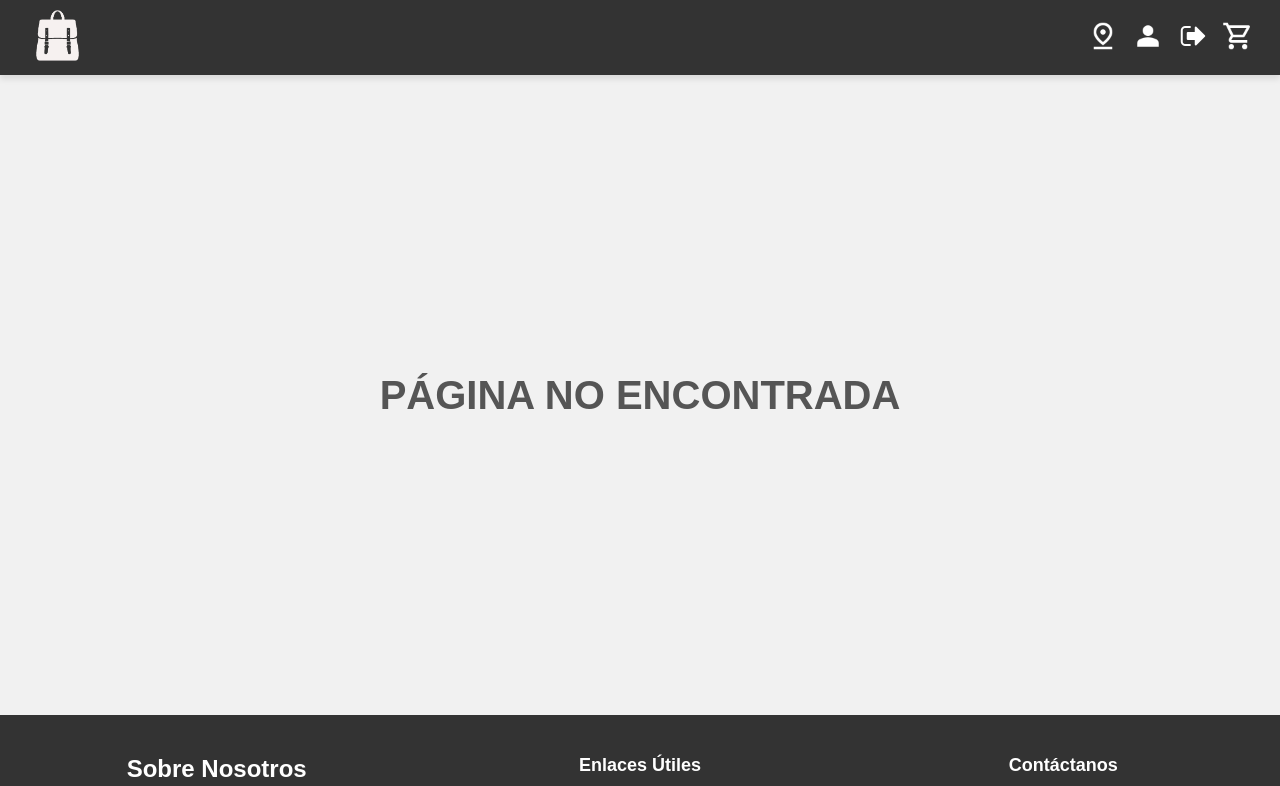
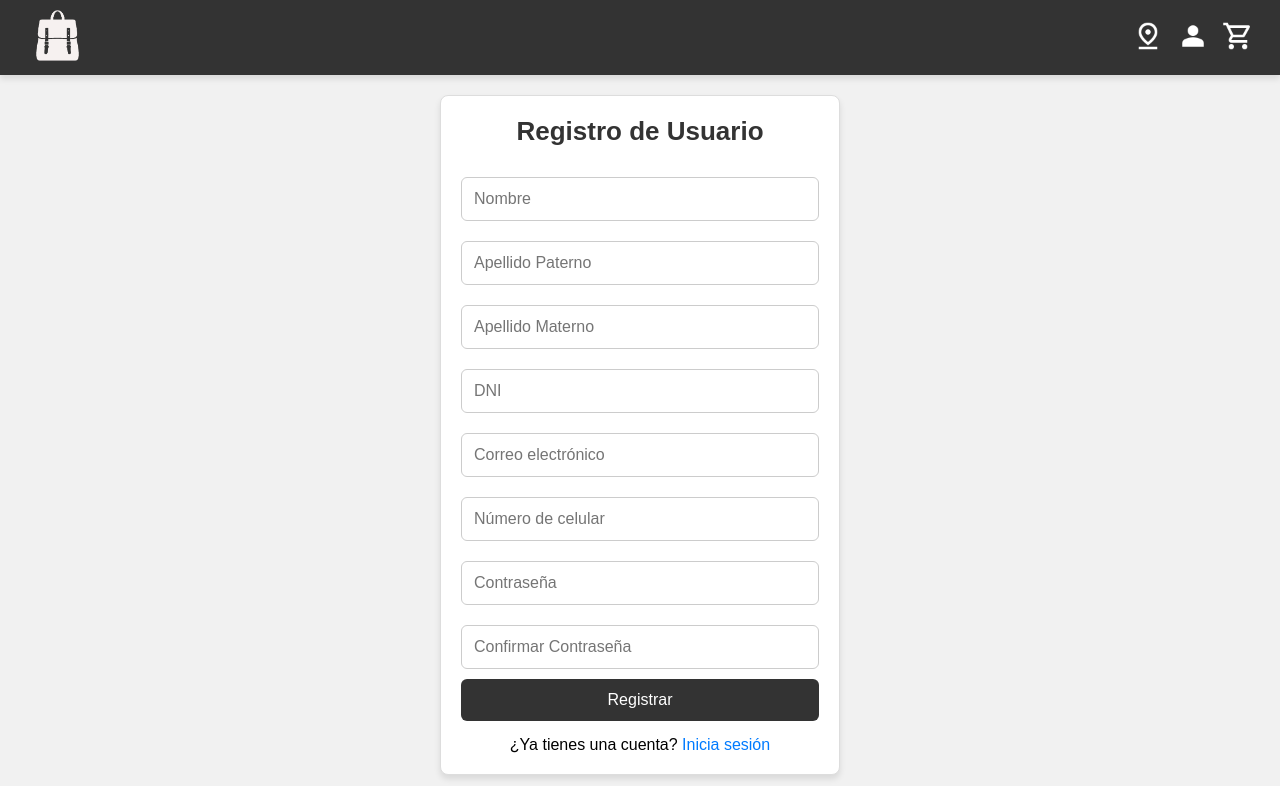
Before and after one commit to SoySergiooo/FrontEndProy-React, a React (Vite) app: page /registro in a window 1280 px wide. Shown: the top 786 px of the page. Built offline with nearby package versions, Linux system fonts and the light colour scheme.

Commit message:
registro y login de usuarios operativos

```diff
--- a/src/App.jsx
+++ b/src/App.jsx
@@ -7,19 +7,15 @@ import Pago from './views/Pago'; // Página de pago
 import NotFound from './views/NotFound'; // Página para rutas no encontradas
 import FooterComponente from './components/footerComponente';
 import LoginForm from "./views/LoginForm";
+import Registro from "./Components/Registro";
 
 function App() {
 
-  const [usuarios] = useState([
-    { email: "ugalvez987@gmail.com", password: "asdf1234" },
-    { email: "otroemail@gmail.com", password: "12345678" },
-  ]);
   const [currentUser, setCurrentUser] = useState(null);
 
   const handleLogin = (user) => {
     setCurrentUser(user);
-    alert(`Bienvenido, ${user.email}`);
-
+    alert(`Bienvenido, ${user.nombre}`);
   }
 
   return (
@@ -29,7 +25,8 @@ function App() {
         <Route path="/" element={<Home />} />
         <Route path="/carrito" element={<Carrito />} />
         <Route path="/pago" element={<Pago />} />
-        <Route path="/login" element={<LoginForm usuarios={usuarios} onLogin={handleLogin} />}/>
+        <Route path="/login" element={<LoginForm onLogin={handleLogin} />}/>
+        <Route path="/registro" element={<Registro />} />
         <Route path="*" element={<NotFound />} />
       </Routes>
       <FooterComponente />
--- /dev/null
+++ b/src/Components/Registro.jsx
@@ -0,0 +1,141 @@
+import React, { useState } from "react";
+import "./Registro.css";
+
+function Registro() {
+  const [formData, setFormData] = useState({
+    nombre: "",
+    apellidoPaterno: "",
+    apellidoMaterno: "",
+    dni: "",
+    email: "",
+    celular: "",
+    password: "",
+    confirmPassword: "",
+  });
+
+  const [error, setError] = useState("");
+
+  const handleChange = (e) => {
+    setFormData({
+      ...formData,
+      [e.target.name]: e.target.value,
+    });
+  };
+
+  const handleSubmit = (e) => {
+    e.preventDefault();
+
+    // Verificar que todos los campos estén completos
+    if (
+      !formData.nombre ||
+      !formData.apellidoPaterno ||
+      !formData.apellidoMaterno ||
+      !formData.dni ||
+      !formData.email ||
+      !formData.celular ||
+      !formData.password ||
+      !formData.confirmPassword
+    ) {
+      setError("Por favor, completa todos los campos.");
+      return;
+    }
+
+    // Verificar si las contraseñas coinciden
+    if (formData.password !== formData.confirmPassword) {
+      setError("Las contraseñas no coinciden.");
+      return;
+    }
+
+    // Lógica para almacenar el usuario (en localStorage)
+    const usuarios = JSON.parse(localStorage.getItem("usuarios")) || [];
+    usuarios.push(formData);
+    localStorage.setItem("usuarios", JSON.stringify(usuarios));
+
+    // Limpiar el formulario después de registrar
+    setFormData({
+      nombre: "",
+      apellidoPaterno: "",
+      apellidoMaterno: "",
+      dni: "",
+      email: "",
+      celular: "",
+      password: "",
+      confirmPassword: "",
+    });
+
+    setError(""); // Limpiar el mensaje de error
+    alert("Usuario registrado con éxito.");
+  };
+
+  return (
+    <div className="registro-container">
+      <h1>Registro de Usuario</h1>
+      <form onSubmit={handleSubmit}>
+        <input
+          type="text"
+          name="nombre"
+          value={formData.nombre}
+          onChange={handleChange}
+          placeholder="Nombre"
+        />
+        <input
+          type="text"
+          name="apellidoPaterno"
+          value={formData.apellidoPaterno}
+          onChange={handleChange}
+          placeholder="Apellido Paterno"
+        />
+        <input
+          type="text"
+          name="apellidoMaterno"
+          value={formData.apellidoMaterno}
+          onChange={handleChange}
+          placeholder="Apellido Materno"
+        />
+        <input
+          type="text"
+          name="dni"
+          value={formData.dni}
+          onChange={handleChange}
+          placeholder="DNI"
+        />
+        <input
+          type="email"
+          name="email"
+          value={formData.email}
+          onChange={handleChange}
+          placeholder="Correo electrónico"
+        />
+        <input
+          type="text"
+          name="celular"
+          value={formData.celular}
+          onChange={handleChange}
+          placeholder="Número de celular"
+        />
+        <input
+          type="password"
+          name="password"
+          value={formData.password}
+          onChange={handleChange}
+          placeholder="Contraseña"
+        />
+        <input
+          type="password"
+          name="confirmPassword"
+          value={formData.confirmPassword}
+          onChange={handleChange}
+          placeholder="Confirmar Contraseña"
+        />
+        {error && <p className="error">{error}</p>}
+        <button type="submit">Registrar</button>
+      </form>
+      <div className="login-link">
+        <span>¿Ya tienes una cuenta? </span>
+        <a href="/login">Inicia sesión</a>
+      </div>
+    </div>
+  );
+}
+
+export default Registro;
--- a/src/Components/headerComponente.jsx
+++ b/src/Components/headerComponente.jsx
@@ -11,6 +11,7 @@ import CartFull from '../assets/images/cartFull.png';
 
 const Header = () => {
   const [carritoVacio, setCarritoVacio] = useState(true);
+  const [usuarioLogueado, setUsuarioLogueado] = useState(false);
 
   // Función para actualizar el carrito y verificar si está vacío
   const actualizarCarrito = () => {
@@ -18,8 +19,13 @@ const Header = () => {
     setCarritoVacio(carrito.length === 0);
   };
 
-  // Usamos useEffect para actualizar el carrito cuando la página carga o cuando se modifica
+  // Usamos useEffect para actualizar el carrito y el estado de login
   useEffect(() => {
+    // Verificar si el usuario está logueado
+    const loggedIn = localStorage.getItem('userLoggedIn') === 'true';
+    console.log('Estado de usuarioLogueado:', loggedIn); // Verificar si la lectura de localStorage es correcta
+    setUsuarioLogueado(loggedIn);
+
     actualizarCarrito();
 
     // Evento que se disparará cuando el localStorage se actualice
@@ -32,8 +38,9 @@ const Header = () => {
   }, []);
 
   const cerrarSesion = () => {
+    localStorage.setItem('userLoggedIn', 'false');
+    setUsuarioLogueado(false);
     console.log('Sesión cerrada');
-    return false;
   };
 
   return (
@@ -51,16 +58,20 @@ const Header = () => {
               <img src={Ubicacion} alt="Ubicanos" className="icono-ubicacion" />
             </Link>
           </li>
-          <li className="icon" id="icono-login">
-            <Link to="/login">
-              <img src={Login} alt="Login" className="icono-carrito-vacio" />
-            </Link>
+
+          {/* Si el usuario está logueado, muestra el ícono de Logout, si no, el de Login */}
+          <li className="icon" id="icono-login-logout">
+            {usuarioLogueado ? (
+              <a href="#" onClick={cerrarSesion}>
+                <img src={Logout} alt="Cerrar Sesión" className="icono-carrito-vacio" />
+              </a>
+            ) : (
+              <Link to="/login">
+                <img src={Login} alt="Login" className="icono-carrito-vacio" />
+              </Link>
+            )}
           </li>
-          <li className="icon" id="icono-logout">
-            <a href="#" onClick={cerrarSesion}>
-              <img src={Logout} alt="Cerrar Sesión" className="icono-carrito-vacio" />
-            </a>
-          </li>
+
           {/* Muestra el ícono de carrito correspondiente */}
           {carritoVacio ? (
             <li className="icon" id="icono-carrito-vacio">
--- /dev/null
+++ b/src/Components/registro.css
@@ -0,0 +1,70 @@
+/* Contenedor principal para el formulario de registro */
+.registro-container {
+    max-width: 400px;
+    margin: 20px auto;
+    padding: 20px;
+    background-color: #ffffff; /* Fondo blanco para el formulario */
+    border: 1px solid #ddd;
+    border-radius: 8px;
+    box-shadow: 0 4px 6px rgba(0, 0, 0, 0.1);
+  }
+
+  /* Título principal del formulario */
+  .registro-container h1 {
+    font-size: 26px;
+    text-align: center;
+    margin-bottom: 20px;
+    color: #333; /* Color del texto del título */
+  }
+
+  /* Estilos para los campos de entrada */
+  .registro-container input {
+    width: 100%;
+    padding: 12px;
+    margin: 10px 0;
+    border: 1px solid #ccc;
+    border-radius: 6px;
+    box-sizing: border-box; /* Asegura que el padding no afecte el tamaño total */
+    font-size: 16px;
+  }
+
+  /* Estilo para el botón de enviar */
+  .registro-container button {
+    width: 100%;
+    padding: 12px;
+    background-color: #333333;
+    color: white;
+    border: none;
+    border-radius: 6px;
+    font-size: 16px;
+    cursor: pointer;
+    transition: background-color 0.3s ease;
+  }
+
+  .registro-container button:hover {
+    background-color: #4b4b4b; /* Color del botón cuando se pasa el ratón */
+  }
+
+  /* Estilo para mensajes de error o advertencia */
+  .registro-container .error {
+    color: #ff4d4d;
+    font-size: 14px;
+    margin-top: 10px;
+    text-align: center;
+  }
+
+  /* Estilo del enlace para cambiar a la página de login */
+  .registro-container .login-link {
+    display: block;
+    text-align: center;
+    margin-top: 15px;
+  }
+
+  .registro-container .login-link a {
+    color: #007bff;
+    text-decoration: none;
+  }
+
+  .registro-container .login-link a:hover {
+    text-decoration: underline;
+  }
--- a/src/views/LoginForm.jsx
+++ b/src/views/LoginForm.jsx
@@ -1,13 +1,19 @@
 import React, { useState } from "react";
-import "./loginForm.css"
+import { useNavigate } from 'react-router-dom';
+import "./loginForm.css";
 
-const LoginForm = ({ usuarios, onLogin }) => {
+const LoginForm = ({ onLogin }) => {
   const [email, setEmail] = useState("");
   const [password, setPassword] = useState("");
   const [error, setError] = useState("");
 
+  const navigate = useNavigate();
+
   const handleSubmit = (e) => {
     e.preventDefault();
+
+    // Obtener los usuarios desde localStorage
+    const usuarios = JSON.parse(localStorage.getItem("usuarios")) || [];
 
     // Validar credenciales
     const userFound = usuarios.find(
@@ -15,7 +21,15 @@ const LoginForm = ({ usuarios, onLogin }) => {
     );
 
     if (userFound) {
-      onLogin(userFound); // Llamar al callback en caso de login exitoso
+      // Llamar al callback en caso de login exitoso
+      onLogin(userFound);
+
+      // Establecer que el usuario está logueado
+      localStorage.setItem('userLoggedIn', 'true');
+      console.log('Estado después de login:', localStorage.getItem('userLoggedIn')); // Verificar que el valor se guarda correctamente
+
+      // Redirigir al Home después del login
+      navigate('/');
     } else {
       setError("Credenciales incorrectas. Por favor, intenta de nuevo.");
     }
@@ -24,28 +38,28 @@ const LoginForm = ({ usuarios, onLogin }) => {
   return (
     <div className="login-container">
       <form onSubmit={handleSubmit} className="login-form">
-        <h2>Iniciar sesión</h2>
+        <h1>Iniciar sesión</h1>
         {error && <p className="error-message">{error}</p>}
         <div>
-          <label>Email:</label>
           <input
             type="email"
             value={email}
             onChange={(e) => setEmail(e.target.value)}
             required
+            placeholder="Email"
           />
         </div>
         <div>
-          <label>Contraseña:</label>
           <input
             type="password"
             value={password}
             onChange={(e) => setPassword(e.target.value)}
             required
+            placeholder="Contraseña"
           />
         </div>
         <button type="submit">Iniciar sesión</button>
-        <p>¿No tienes una cuenta? <a className="register-link" href="/registrate">Regístrate</a></p>
+        <p>¿No tienes una cuenta? <a className="register-link" href="/registro">Regístrate</a></p>
       </form>
     </div>
   );
--- a/src/views/loginForm.css
+++ b/src/views/loginForm.css
@@ -1,14 +1,17 @@
 .login-container {
     max-width: 400px;
-    margin: 50px auto;
+    margin: 20px auto;
     padding: 20px;
     border: 1px solid #ccc;
     border-radius: 8px;
     background-color: #f9f9f9;
+    box-shadow: 0 4px 6px rgba(0, 0, 0, 0.1);
   }
 
-  .login-form h2 {
+  .login-form h1 {
+    font-size: 26px;
     text-align: center;
+    margin-bottom: 20px;
     color: #333;
   }
 
@@ -20,10 +23,12 @@
 
   .login-form input {
     width: 100%;
-    padding: 10px;
+    padding: 12px;
     margin: 10px 0;
     border: 1px solid #ccc;
-    border-radius: 4px;
+    box-sizing: border-box;
+    border-radius: 6px;
+    font-size: 16px;
   }
 
   .login-form button {
@@ -34,6 +39,7 @@
     border: none;
     border-radius: 4px;
     cursor: pointer;
+    margin-bottom: 15px;
   }
 
   .login-form button:hover {
```
